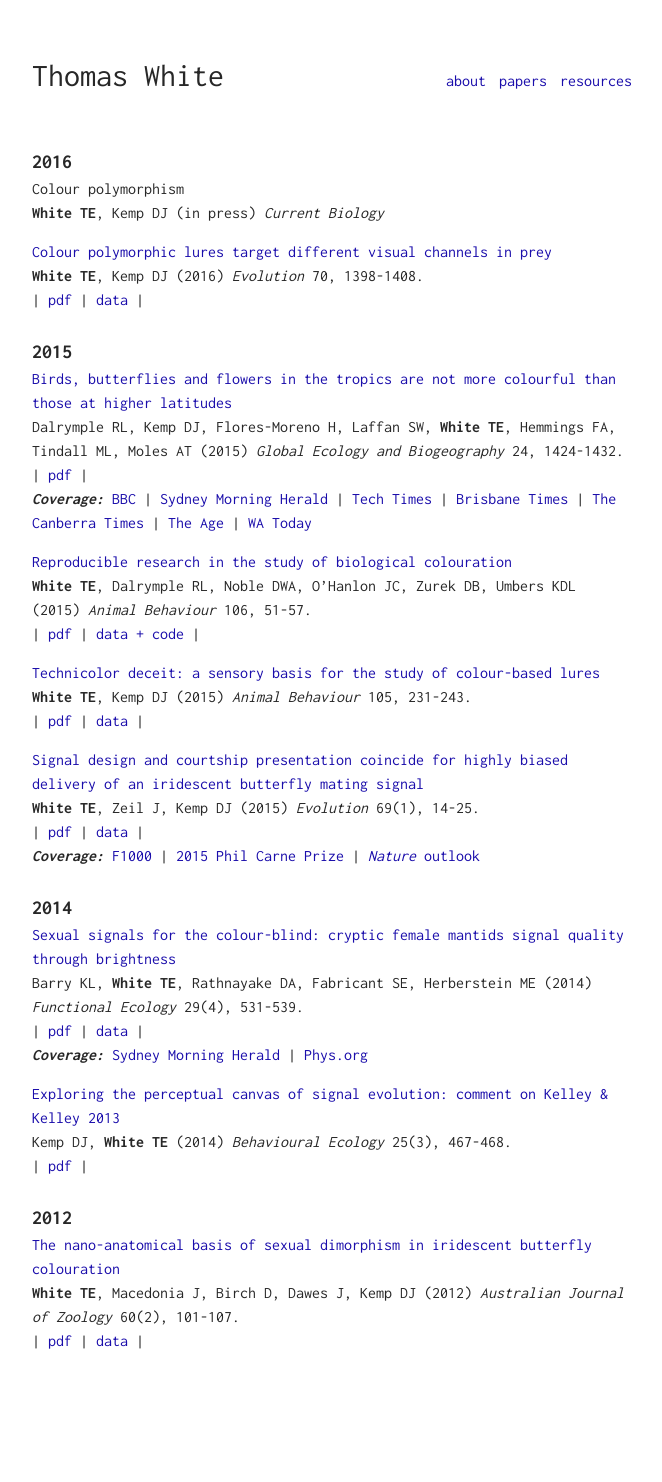
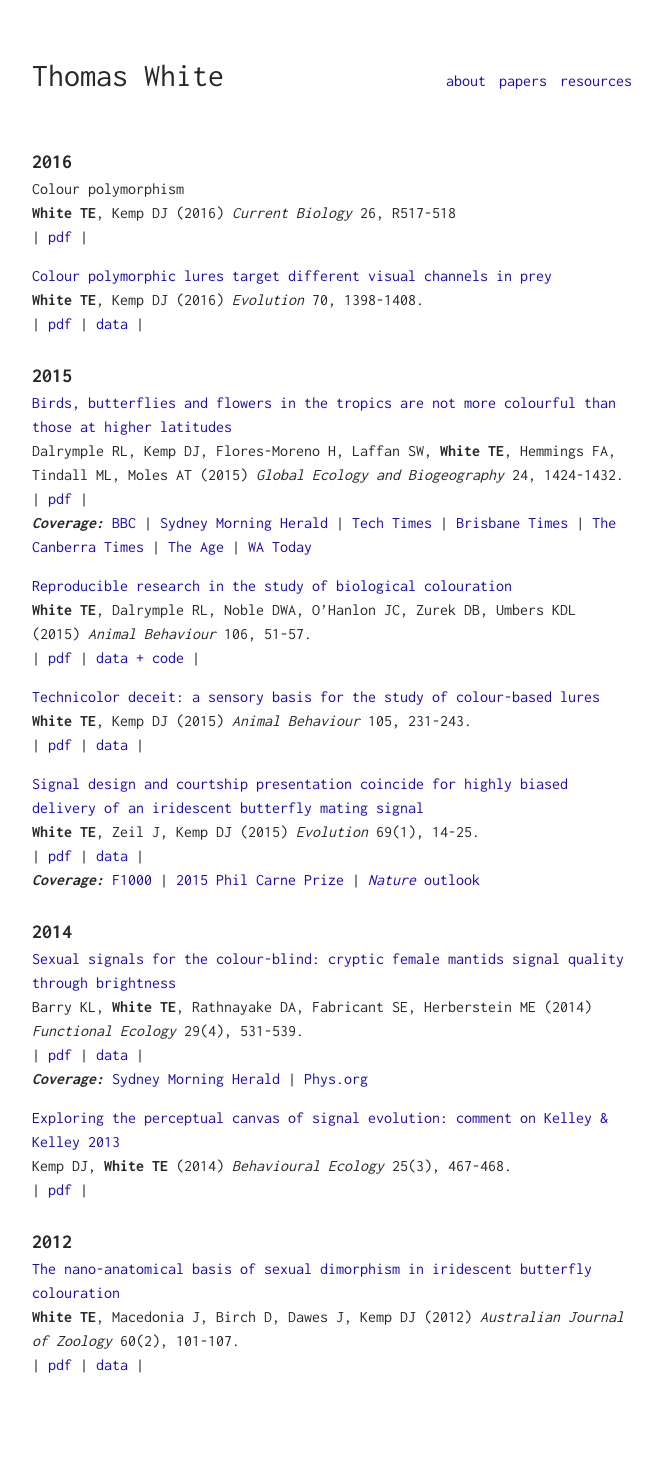
Before and after one commit to thomased/thomased.github.io, a Jekyll site: the page built from papers/index.md, in a window 1280 px wide. Shown: the whole page, without its empty margins (308-970 px from the left). Built offline with Jekyll 4.4.1, drawn with Linux system fonts in a browser that asks for light colours; before the commit the page ends 1458 px from its top, so only the background shows below that.

Commit message:
Poly paper

```diff
--- a/papers/index.md
+++ b/papers/index.md
@@ -5,7 +5,8 @@ layout: post
 # 2016
 
 Colour polymorphism
-**White TE**, Kemp DJ (in press) _Current Biology_
+**White TE**, Kemp DJ (2016) _Current Biology_ 26, R517-518
+| [pdf]({{ site.url }}/docs/white_&_kemp_2016_colour_polymorphism.pdf) |
 
 [Colour polymorphic lures target different visual channels in prey](http://dx.doi.org/10.1111/evo.12948)
 **White TE**, Kemp DJ (2016) _Evolution_ 70, 1398-1408.
```
Also changed, not shown: 1 other file.
